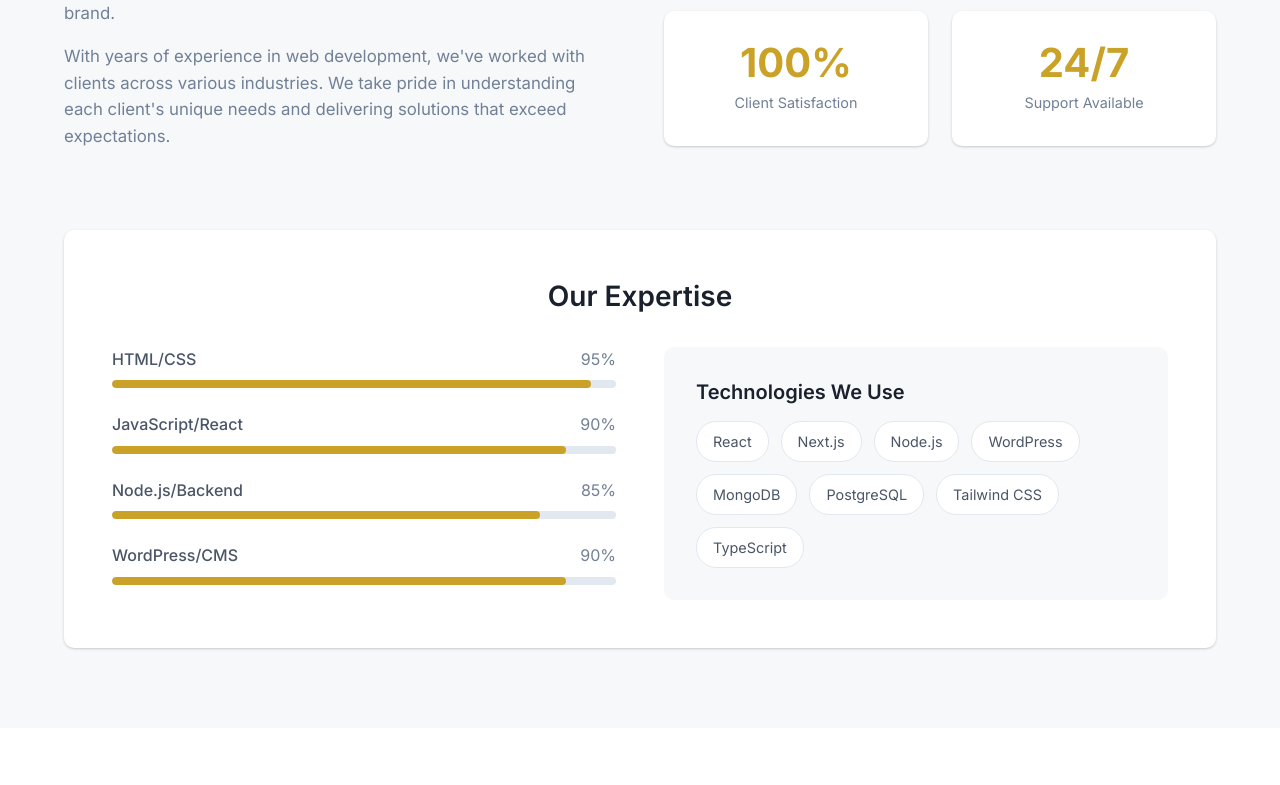
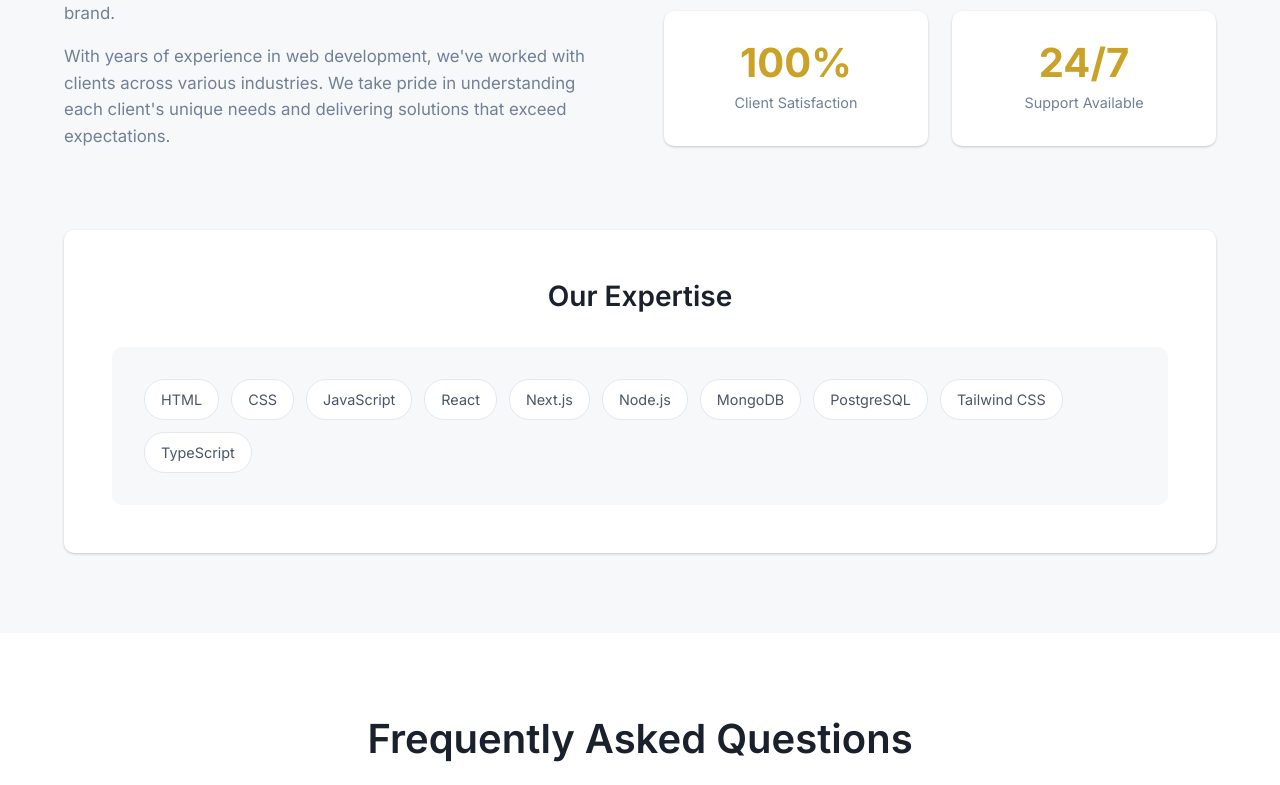
Before and after one commit to Inolas/web-designer-landing-page, a React (Vite) app: page / in a window 1280 px wide. Shown: the part 4207-4992 px from the top of the page. Built offline with nearby package versions, Linux system fonts and the light colour scheme.

Commit message:
udpate contact us submission

```diff
--- a/package.json
+++ b/package.json
@@ -1 +1 @@
-{"name": "inolas-websites","private": true,"version": "0.0.0","type": "module","scripts": {"dev": "vite","build": "vite build","preview": "vite preview"},"dependencies": {"react": "^18.2.0","react-dom": "^18.2.0","react-router-dom": "^6.22.0"},"devDependencies": {"@types/react": "^18.2.0","@types/react-dom": "^18.2.0","@vitejs/plugin-react": "^4.2.0","vite": "^5.0.0"}}
+{"name":"inolas-websites","private":true,"version":"0.0.0","type":"module","scripts":{"dev":"vite","build":"vite build","preview":"vite preview"},"dependencies":{"@emailjs/browser":"^4.4.1","react":"^18.2.0","react-dom":"^18.2.0","react-router-dom":"^6.22.0"},"devDependencies":{"@types/react":"^18.2.0","@types/react-dom":"^18.2.0","@vitejs/plugin-react":"^4.2.0","vite":"^5.0.0"}}
--- a/src/components/sections/About.jsx
+++ b/src/components/sections/About.jsx
@@ -1,11 +1,4 @@
 function About() {
-  const skills = [
-    { name: 'HTML/CSS', level: 95 },
-    { name: 'JavaScript/React', level: 90 },
-    { name: 'Node.js/Backend', level: 85 },
-    { name: 'WordPress/CMS', level: 90 }
-  ]
-
   const stats = [
     { number: '50+', label: 'Projects Completed' },
     { number: '5+', label: 'Years Experience' },
@@ -46,32 +39,18 @@ function About() {
 
         <div className="skills-section-inner">
           <h3>Our Expertise</h3>
-          <div className="skills-grid">
-            <div className="skills-bars">
-              {skills.map((skill, index) => (
-                <div key={index} className="skill-item">
-                  <div className="skill-header">
-                    <span className="skill-name">{skill.name}</span>
-                    <span className="skill-level">{skill.level}%</span>
-                  </div>
-                  <div className="skill-bar">
-                    <div className="skill-progress" style={{ width: `${skill.level}%` }}></div>
-                  </div>
-                </div>
-              ))}
-            </div>
           <div className="tech-stack">
-              <h4>Technologies We Use</h4>
             <div className="tech-tags">
+              <span className="tech-tag">HTML</span>
+              <span className="tech-tag">CSS</span>
+              <span className="tech-tag">JavaScript</span>
               <span className="tech-tag">React</span>
               <span className="tech-tag">Next.js</span>
               <span className="tech-tag">Node.js</span>
-                <span className="tech-tag">WordPress</span>
               <span className="tech-tag">MongoDB</span>
               <span className="tech-tag">PostgreSQL</span>
               <span className="tech-tag">Tailwind CSS</span>
               <span className="tech-tag">TypeScript</span>
-              </div>
             </div>
           </div>
         </div>
--- a/src/components/sections/Contact.jsx
+++ b/src/components/sections/Contact.jsx
@@ -1,16 +1,25 @@
-import { useState } from 'react'
+import { useState, useRef } from 'react'
+import emailjs from '@emailjs/browser'
+
+// EmailJS Configuration - Replace these with your actual EmailJS credentials
+const EMAILJS_SERVICE_ID = 'service_4prcx2n'    // e.g., 'service_abc123'
+const EMAILJS_TEMPLATE_ID = 'template_f1l247d'  // e.g., 'template_xyz789'
+const EMAILJS_PUBLIC_KEY = 'WOgM0jq5rxor4t_gz'    // e.g., 'abcdefghijk123'
 
 function Contact() {
+  const formRef = useRef()
   const [formData, setFormData] = useState({
     name: '',
     email: '',
     phone: '',
     service: '',
-    message: ''
+    message: '',
+    time: new Date().toISOString(),
   })
 
   const [isSubmitting, setIsSubmitting] = useState(false)
   const [submitted, setSubmitted] = useState(false)
+  const [error, setError] = useState(null)
 
   const handleChange = (e) => {
     const { name, value } = e.target
@@ -20,8 +29,16 @@ function Contact() {
   const handleSubmit = async (e) => {
     e.preventDefault()
     setIsSubmitting(true)
-    await new Promise(resolve => setTimeout(resolve, 1000))
-    setIsSubmitting(false)
+    setError(null)
+
+    try {
+      await emailjs.sendForm(
+        EMAILJS_SERVICE_ID,
+        EMAILJS_TEMPLATE_ID,
+        formRef.current,
+        EMAILJS_PUBLIC_KEY
+      )
+
       setSubmitted(true)
       setFormData({
         name: '',
@@ -30,6 +47,12 @@ function Contact() {
         service: '',
         message: ''
       })
+    } catch (err) {
+      console.error('EmailJS Error:', err)
+      setError('Failed to send message. Please try again or contact us directly.')
+    } finally {
+      setIsSubmitting(false)
+    }
   }
 
   return (
@@ -71,19 +94,6 @@ function Contact() {
                   <p>+1 (778) 883-3784</p>
                 </div>
               </div>
-
-              {/* <div className="contact-method">
-                <div className="contact-icon">
-                  <svg viewBox="0 0 24 24" fill="none" stroke="currentColor" strokeWidth="2">
-                    <circle cx="12" cy="12" r="10"></circle>
-                    <polyline points="12 6 12 12 16 14"></polyline>
-                  </svg>
-                </div>
-                <div>
-                  <h4>Response Time</h4>
-                  <p>Within 24 hours</p>
-                </div>
-              </div> */}
             </div>
           </div>
 
@@ -106,7 +116,9 @@ function Contact() {
                 </button>
               </div>
             ) : (
-              <form className="contact-form" onSubmit={handleSubmit}>
+              <form ref={formRef} className="contact-form" onSubmit={handleSubmit}>
+                {error && <div className="form-error">{error}</div>}
+
                 <div className="form-row">
                   <div className="form-group">
                     <label htmlFor="name">Name *</label>
@@ -155,11 +167,11 @@ function Contact() {
                       onChange={handleChange}
                     >
                       <option value="">Select a service</option>
-                      <option value="custom-website">Custom Website</option>
-                      <option value="cms-maintenance">CMS Maintenance</option>
-                      <option value="web-application">Web Application</option>
-                      <option value="landing-page">Landing Page</option>
-                      <option value="other">Other</option>
+                      <option value="Custom Website">Custom Website</option>
+                      <option value="CMS Maintenance">CMS Maintenance</option>
+                      <option value="Web Application">Web Application</option>
+                      <option value="Landing Page">Landing Page</option>
+                      <option value="Other">Other</option>
                     </select>
                   </div>
                 </div>
--- a/src/components/sections/Pricing.jsx
+++ b/src/components/sections/Pricing.jsx
@@ -44,7 +44,7 @@ function Pricing() {
         { text: 'CMS integration', included: true },
         { text: 'Basic custom functionality', included: true }
       ],
-      popular: true
+      popular: false
     },
     {
       name: 'Premium',
--- a/src/styles/index.css
+++ b/src/styles/index.css
@@ -1505,6 +1505,16 @@ h4 { font-size: 1.25rem; }
   min-height: 120px;
 }
 
+.form-error {
+  background: #fef2f2;
+  color: var(--error);
+  padding: 1rem;
+  border-radius: var(--radius);
+  border: 1px solid #fecaca;
+  margin-bottom: 1rem;
+  font-size: 0.95rem;
+}
+
 .success-message {
   text-align: center;
   padding: 3rem 2rem;
```
Also changed, not shown: 1 other file (tests, documents, lock files or other folders). Lines whose indentation alone changed are shown as unchanged.
